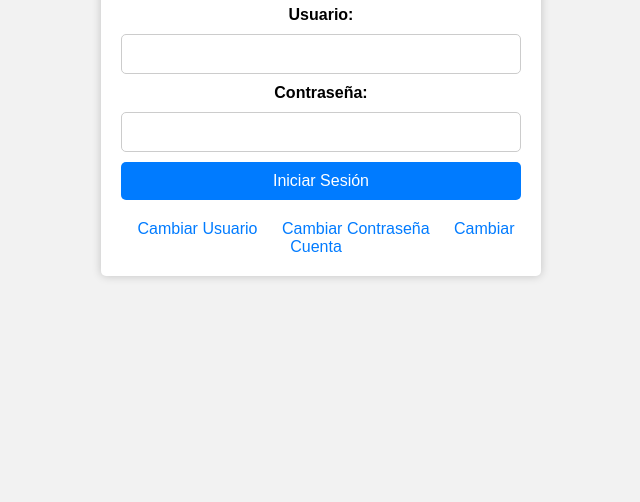
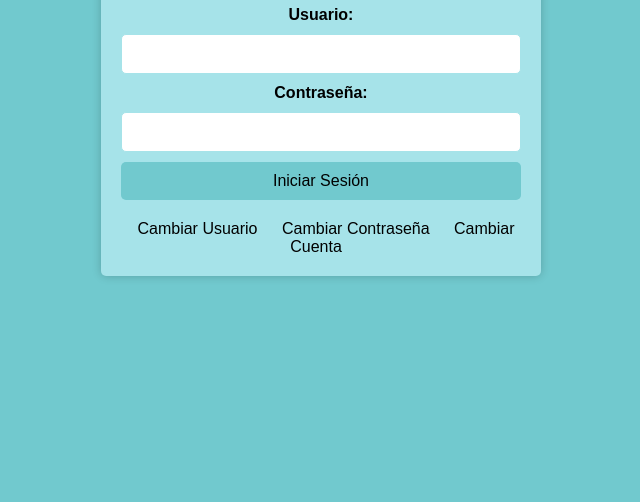
Before and after one commit to eduardoscrs/integracion-1, a plain HTML site: page iniciodesesion.html in a window 1280 px wide. Shown: the part 298-800 px from the top of the page, without its empty margins (319-959 px from the left). Drawn offline with Linux system fonts and the light colour scheme.

Commit message:
cambios
cambios del entorno

```diff
--- a/style.css
+++ b/style.css
@@ -50,7 +50,7 @@ h1 {
     text-align: center;
     position: relative;
     overflow: hidden;
-    border: 8px solid #A6E3E9;
+    border: 8px solid #E3FDFD;
     width: 300px; /* Ancho deseado de la caja de la imagen */
     height: 300px; /* Altura deseada de la caja de la imagen */
 }
--- a/styles.css
+++ b/styles.css
@@ -1,6 +1,6 @@
 body {
     font-family: Arial, sans-serif;
-    background-color: #f2f2f2;
+    background-color: #71C9CE;
     margin: 0;
     padding: 0;
     display: flex;
@@ -10,7 +10,7 @@ body {
 }
 
 .login-container {
-    background-color: #fff;
+    background-color: #A6E3E9;
     border-radius: 5px;
     box-shadow: 0 0 10px rgba(0, 0, 0, 0.2);
     padding: 20px;
@@ -35,14 +35,14 @@ label {
 
 input {
     padding: 10px;
-    border: 1px solid #ccc;
+    border: 1px solid #A6E3E9;
     border-radius: 5px;
     font-size: 16px;
 }
 
 button {
-    background-color: #007bff;
-    color: #fff;
+    background-color: #71C9CE;
+    color: black;
     border: none;
     border-radius: 5px;
     padding: 10px;
@@ -52,7 +52,7 @@ button {
 
 .button {
     background-color: #007bff;
-    color: #fff;
+    color: #A6E3E9;
     border: none;
     border-radius: 5px;
     padding: 10px;
@@ -69,7 +69,7 @@ button {
 
 .options a {
     text-decoration: none;
-    color: #007bff;
+    color: black;
     margin: 0 10px;
 }
 
```
